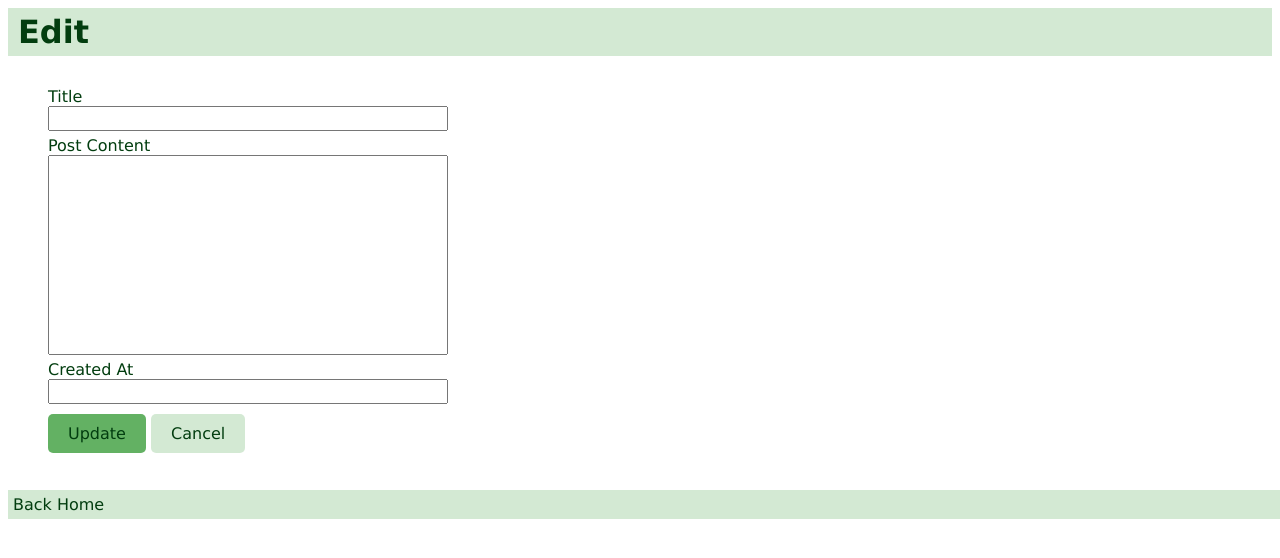
After one commit to DLMedeiro/Springboard_Blogly, a Flask app: template templates/edit_post.html in a window 1280 px wide. The commit adds this page. Shown: the top 558 px of the page. Run offline with Flask 2, Linux system fonts and the light colour scheme; the template is opened without the code that fills it, so the values that code supplies are empty.

Commit message:
hopefully this works

```diff
--- a/app.py
+++ b/app.py
@@ -4,7 +4,7 @@ from flask.templating import render_template_string
 
 from flask_debugtoolbar import DebugToolbarExtension
 from sqlalchemy.util.langhelpers import method_is_overridden
-from models import db, connect_db, People
+from models import db, connect_db, People, Post
 from flask_sqlalchemy import SQLAlchemy
 
 app = Flask(__name__)
@@ -52,7 +52,10 @@ def user_profile(people_id):
     """Show user profile"""
 
     person = People.query.get_or_404(people_id)
-    return render_template("details.html", people = person)
+
+    post = Post.query.all()
+
+    return render_template("details.html", people = person, post = post)
 
 @app.route("/<int:people_id>/delete")
 def delete_profile(people_id):
@@ -90,3 +93,71 @@ def edit_user(people_id):
     # How do I have this redirect to the details page for the user being updated?
     return redirect("/" + str(people_id) + "/details")
     # return redirect("/")
+
+# Posts
+@app.route("/<int:people_id>/details/new_post")
+def new_post(people_id):
+    """form for new posts based on user profile"""
+    person = People.query.get(people_id)
+    return render_template("new_post.html", people = person)
+
+@app.route("/<int:people_id>/details/new_post", methods=["POST"])
+def add_post(people_id):
+    """add new post to db"""
+
+    title = request.form['title']
+    content = request.form['content']
+    peoples_id = people_id
+
+    post = Post(title=title, content=content, peoples_id=people_id)
+    db.session.add(post)
+    db.session.commit()
+
+    return redirect("/" + str(people_id) + "/details")
+
+@app.route("/<int:post_id>/post")
+def post_detail(post_id):
+    """Show user post"""
+
+    posts = Post.query.get_or_404(post_id)
+    person_id = posts.peoples_id
+    person = People.query.get_or_404(person_id)
+
+    return render_template("post.html", posts = posts, person = person, person_id = person_id)
+
+@app.route("/<int:post_id>/edit_post")
+def edit_post_page(post_id):
+    """Show post edit form"""
+
+    post = Post.query.get_or_404(post_id)
+    person_id = post.peoples_id
+    person = People.query.get_or_404(person_id)
+
+    return render_template("edit_post.html", post = post, person=person)
+
+@app.route("/<int:post_id>/edit_post", methods=["POST"])
+def edit_post(post_id):
+    """Make updates to the post in database"""
+    title = request.form['title']
+    content = request.form['content']
+    created_at = request.form['created_at']
+
+    post = Post.query.get(post_id)
+    peoples_id = post.peoples_id
+    post.edit_post_info(title, content, created_at, peoples_id)
+    db.session.add(post)
+    db.session.commit()
+# Not updating the post in the database, directing properly
+    return redirect("/" + str(post_id) + "/post")
+    # return redirect("/")
+
+
+@app.route("/<int:post_id>/deletepost")
+def delete_post(post_id):
+    """Delete post"""
+    post = Post.query.get_or_404(post_id)
+    person_id = post.peoples_id
+    db.session.delete(post)
+    db.session.commit()
+
+    return redirect("/" + str(person_id) + "/details")
--- a/static/app.css
+++ b/static/app.css
@@ -51,7 +51,6 @@ a {
 
 .list:hover{
     text-decoration: underline rgb(2, 61, 15);
-
 }
 
 .btn_add {
--- /dev/null
+++ b/templates/edit_post.html
@@ -0,0 +1,37 @@
+{%extends 'base.html'%}
+
+{%block content%}
+    <h1>Edit {{post.title}}</h1>
+
+    <!-- {%for msg in get_flashed_messages()%}
+        <p>{{msg}}</p>
+    {%endfor%} -->
+    <div class="outer_container">
+        <form method="POST" class="edit_form">
+
+            <label for="title">Title</label>
+            <input type="text" name="title" id="title" value="{{post.title}}" style = "width: 400px;">
+
+            <label for="content">Post Content</label>
+            <input type="text" name="content" id="content" style = "height:200px;width: 400px;" value="{{post.content}}"">
+
+            <label for="created_at">Created At</label>
+            <input type="text" name="created_at" id="created_at" style = "width: 400px;" value="{{post.created_at}}"">
+
+            <div class="inner_container">
+
+                <button class = "btn_add">Update</button>
+
+            </form>
+
+            <form action="/{{post.peoples_id}}/details">
+                <button class = "btn_remove">Cancel</button>
+            </form>
+
+            </div>
+    </div>
+
+
+{%endblock%}
+
+{%block footer%} <a href="/">Back Home</a> {%endblock%}
--- a/templates/edit_user.html
+++ b/templates/edit_user.html
@@ -3,9 +3,7 @@
 {%block content%}
     <h1>Edit {{people.first_name}}'s Account</h1>
 
-    <!-- {%for msg in get_flashed_messages()%}
-        <p>{{msg}}</p>
-    {%endfor%} -->
+
     <div class="outer_container">
         <form method="POST" class="edit_form">
             <label for="first_name">First Name</label>
@@ -19,7 +17,7 @@
         <div class="inner_container">
             <button class = "btn_add">Update</button>
         </form>
-        <form action="/">
+        <form action="/{{people.id}}/details">
             <button class = "btn_remove">Cancel</button>
         </form>
         </div>
--- a/templates/new_user.html
+++ b/templates/new_user.html
@@ -12,7 +12,7 @@
             <label for="user_name">Username</label>
             <input type="text" name="user_name" id="user_name" placeholder="Enter a Username" required>
             <label for="image_url">Image URL</label>
-            <input type="text" name="image_url" id="image_url" placeholder="Enter a Image URL" src="pencil.jpg">
+            <input type="text" name="image_url" id="image_url" placeholder="Enter a Image URL">
         <div class="inner_container">
             <button class = "btn_add">Add</button>
         </form>
```
Also changed, not shown: models.py (+32 -1 lines), seed.py (+15 -4 lines), templates/details.html (+15 -0 lines), templates/new_post.html (added, +26 -0 lines), templates/post.html (added, +26 -0 lines), templates/test_temp.html (added, +12 -0 lines).
